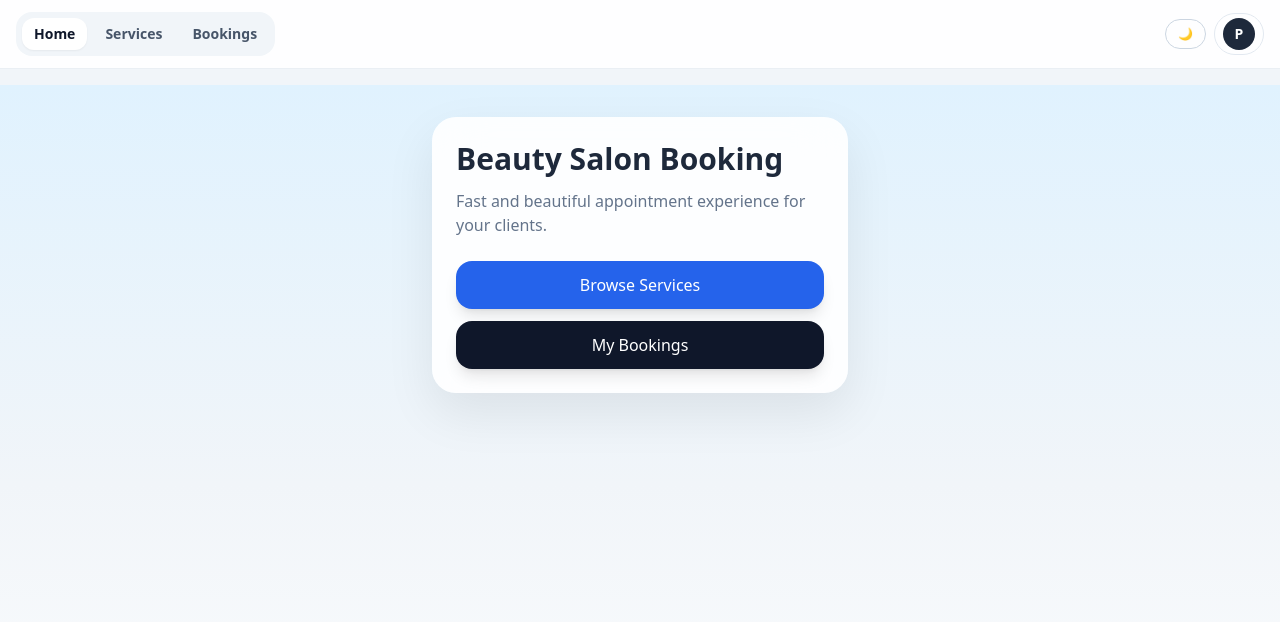
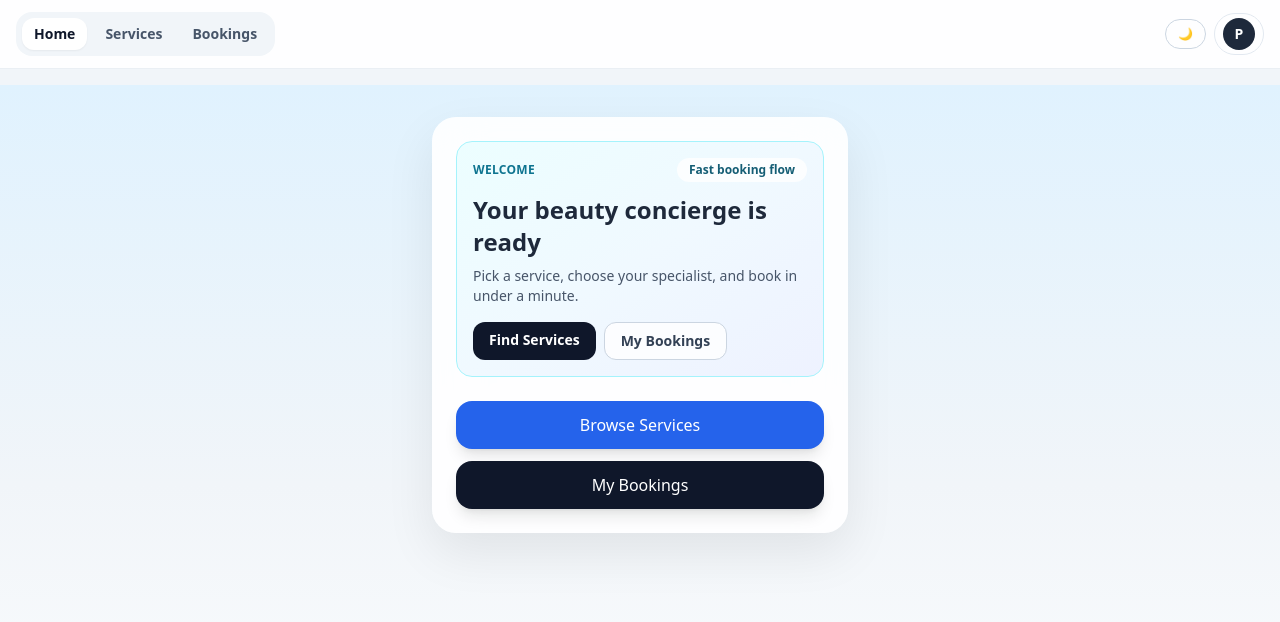
Before and after one commit to toryacode/tma-booking-demo, a React (Vite) app in the folder frontend/: page / in a window 1280 px wide. Shown: the top 622 px of the page. Built offline with nearby package versions, Linux system fonts and the light colour scheme; no server answers.

Commit message:
hero block main page

```diff
--- a/frontend/src/App.tsx
+++ b/frontend/src/App.tsx
@@ -26,6 +26,8 @@ function AppRouter() {
   const navigate = useNavigate();
   const [currentUser, setCurrentUser] = useState<MeResponse | null>(null);
   const [authBootstrapping, setAuthBootstrapping] = useState(true);
+  const [showAuthOverlay, setShowAuthOverlay] = useState(true);
+  const [authOverlayFading, setAuthOverlayFading] = useState(false);
   const [theme, setTheme] = useState<'light' | 'dark'>(() => {
     const stored = localStorage.getItem('tma_theme');
     if (stored === 'light' || stored === 'dark') {
@@ -165,20 +167,25 @@ function AppRouter() {
     setNavAvatarError(false);
   }, [normalizedAvatarSrc]);
 
-  if (authBootstrapping) {
-    return (
-      <div className="min-h-screen bg-gradient-to-b from-slate-100 to-white dark:from-slate-950 dark:to-slate-900">
-        <div className="mx-auto flex min-h-screen max-w-md flex-col items-center justify-center px-6 text-center">
-          <div className="h-12 w-12 animate-spin rounded-full border-4 border-slate-300 border-t-blue-600 dark:border-slate-700 dark:border-t-blue-400" />
-          <h1 className="mt-6 text-xl font-semibold text-slate-800 dark:text-slate-100">Loading your salon space</h1>
-          <p className="mt-2 text-sm text-slate-500 dark:text-slate-300">Authorizing account and preparing your bookings...</p>
-        </div>
-      </div>
-    );
-  }
+  useEffect(() => {
+    if (authBootstrapping) {
+      return;
+    }
+
+    setAuthOverlayFading(true);
+    const timer = window.setTimeout(() => {
+      setShowAuthOverlay(false);
+    }, 150);
+
+    return () => {
+      window.clearTimeout(timer);
+    };
+  }, [authBootstrapping]);
 
   return (
     <div className="min-h-screen bg-slate-100 text-slate-900 transition-colors dark:bg-slate-950 dark:text-slate-100">
+      {!authBootstrapping && (
+      <>
       <nav className="sticky top-0 z-20 border-b border-slate-200/70 bg-white/90 backdrop-blur-md dark:border-slate-800 dark:bg-slate-900/85">
         <div className="container mx-auto px-4 py-3 flex items-center justify-between gap-3">
           <div className="rounded-2xl bg-slate-100 p-1.5 flex items-center gap-1.5 dark:bg-slate-800/80">
@@ -252,6 +259,22 @@ function AppRouter() {
         <Route path="/profile" element={<Profile user={currentUser} />} />
       </Routes>
       </main>
+      </>
+      )}
+
+      {showAuthOverlay && (
+        <div
+          className={`fixed inset-0 z-50 bg-gradient-to-b from-slate-100 to-white transition-opacity duration-300 dark:from-slate-950 dark:to-slate-900 ${authOverlayFading ? 'pointer-events-none opacity-0' : 'opacity-100'}`}
+          aria-live="polite"
+          aria-busy="true"
+        >
+          <div className="mx-auto flex min-h-screen max-w-md flex-col items-center justify-center px-6 text-center">
+            <div className="h-12 w-12 animate-spin rounded-full border-4 border-slate-300 border-t-blue-600 dark:border-slate-700 dark:border-t-blue-400" />
+            <h1 className="mt-6 text-xl font-semibold text-slate-800 dark:text-slate-100">Loading your salon space</h1>
+            <p className="mt-2 text-sm text-slate-500 dark:text-slate-300">Authorizing account and preparing your bookings...</p>
+          </div>
+        </div>
+      )}
     </div>
   );
 }
--- a/frontend/src/pages/Home.tsx
+++ b/frontend/src/pages/Home.tsx
@@ -18,9 +18,30 @@ interface UserReview {
 
 const normalizeStatus = (status: string) => status.trim().toLowerCase().replace(' ', '_');
 
+const formatBookingDateTime = (value: string) =>
+  new Date(value).toLocaleString([], {
+    weekday: 'short',
+    day: 'numeric',
+    month: 'short',
+    hour: '2-digit',
+    minute: '2-digit',
+  });
+
+const getDaysUntil = (value: string) => {
+  const now = Date.now();
+  const target = new Date(value).getTime();
+  const diff = target - now;
+  const days = Math.ceil(diff / (1000 * 60 * 60 * 24));
+  if (days <= 0) return 'Today';
+  if (days === 1) return 'Tomorrow';
+  return `In ${days} days`;
+};
+
 const Home = () => {
   const [nextBooking, setNextBooking] = useState<Booking | null>(null);
   const [lastUnratedCompletedBooking, setLastUnratedCompletedBooking] = useState<Booking | null>(null);
+  const [lastCompletedBooking, setLastCompletedBooking] = useState<Booking | null>(null);
+  const [completedCount, setCompletedCount] = useState(0);
 
   useEffect(() => {
     const loadUpcomingBooking = async () => {
@@ -53,6 +74,8 @@ const Home = () => {
             return bTime - aTime;
           })[0] || null;
 
+        const totalCompletedCount = bookings.filter((booking) => normalizeStatus(booking.status) === 'completed').length;
+
         const unratedLastCompleted =
           lastCompletedBooking && !reviewedBookingIds.has(lastCompletedBooking.id)
             ? lastCompletedBooking
@@ -60,21 +83,78 @@ const Home = () => {
 
         setNextBooking(upcoming);
         setLastUnratedCompletedBooking(!upcoming ? unratedLastCompleted : null);
+        setLastCompletedBooking(lastCompletedBooking);
+        setCompletedCount(totalCompletedCount);
       } catch {
         setNextBooking(null);
         setLastUnratedCompletedBooking(null);
+        setLastCompletedBooking(null);
+        setCompletedCount(0);
       }
     };
 
     void loadUpcomingBooking();
   }, []);
 
+  const hero = (() => {
+    if (nextBooking) {
+      return {
+        eyebrow: 'Next Appointment',
+        title: `${nextBooking.service?.name || 'Service'} with ${nextBooking.employee?.name || 'your specialist'}`,
+        description: `Booked for ${formatBookingDateTime(nextBooking.start_time)}. We will notify you right before it starts.`,
+        primaryTo: `/bookings/${nextBooking.id}`,
+        primaryLabel: 'Open Booking',
+        secondaryTo: '/services',
+        secondaryLabel: 'Add Another Service',
+        badge: getDaysUntil(nextBooking.start_time),
+      };
+    }
+
+    if (lastCompletedBooking) {
+      return {
+        eyebrow: 'Stay In Rhythm',
+        title: 'Ready for your next refresh?',
+        description: `Your last visit was ${formatBookingDateTime(lastCompletedBooking.end_time || lastCompletedBooking.start_time)}${lastCompletedBooking.service?.name ? ` for ${lastCompletedBooking.service.name}` : ''}. Keep the momentum going.`,
+        primaryTo: '/services',
+        primaryLabel: 'Book Next Visit',
+        secondaryTo: '/history',
+        secondaryLabel: 'See Visit History',
+        badge: `${completedCount} completed visit${completedCount === 1 ? '' : 's'}`,
+      };
+    }
+
+    return {
+      eyebrow: 'Welcome',
+      title: 'Your beauty concierge is ready',
+      description: 'Pick a service, choose your specialist, and book in under a minute.',
+      primaryTo: '/services',
+      primaryLabel: 'Find Services',
+      secondaryTo: '/history',
+      secondaryLabel: 'My Bookings',
+      badge: 'Fast booking flow',
+    };
+  })();
+
   return (
     <div className="min-h-screen bg-gradient-to-b from-sky-100 via-slate-100 to-white py-8 dark:from-slate-900 dark:via-slate-900 dark:to-slate-950">
       <div className="mx-auto max-w-md px-4">
         <div className="rounded-3xl bg-white/90 p-6 shadow-[0_20px_50px_rgba(0,0,0,0.08)] backdrop-blur-xl dark:bg-slate-800/95">
-          <h1 className="text-3xl font-semibold text-slate-800 mb-3 dark:text-slate-100">Beauty Salon Booking</h1>
-          <p className="text-slate-500 mb-6 dark:text-slate-300">Fast and beautiful appointment experience for your clients.</p>
+          <div className="mb-6 rounded-2xl border border-cyan-200 bg-gradient-to-br from-cyan-50 via-sky-50 to-indigo-50 p-4 dark:border-cyan-800/60 dark:from-cyan-950/40 dark:via-sky-950/30 dark:to-indigo-950/40">
+            <div className="mb-3 flex items-center justify-between gap-2">
+              <p className="text-xs font-semibold uppercase tracking-wide text-cyan-700 dark:text-cyan-300">{hero.eyebrow}</p>
+              <span className="rounded-full bg-white/80 px-3 py-1 text-xs font-semibold text-cyan-800 dark:bg-slate-900/50 dark:text-cyan-200">{hero.badge}</span>
+            </div>
+            <h1 className="text-2xl font-semibold text-slate-800 dark:text-slate-100">{hero.title}</h1>
+            <p className="mt-2 text-sm text-slate-600 dark:text-slate-300">{hero.description}</p>
+            <div className="mt-4 flex gap-2">
+              <Link to={hero.primaryTo} className="rounded-xl bg-slate-900 px-4 py-2 text-sm font-semibold text-white transition hover:bg-slate-800 dark:bg-slate-100 dark:text-slate-900 dark:hover:bg-white">
+                {hero.primaryLabel}
+              </Link>
+              <Link to={hero.secondaryTo} className="rounded-xl border border-slate-300 bg-white/80 px-4 py-2 text-sm font-semibold text-slate-700 transition hover:bg-white dark:border-slate-600 dark:bg-slate-900/50 dark:text-slate-100 dark:hover:bg-slate-900">
+                {hero.secondaryLabel}
+              </Link>
+            </div>
+          </div>
 
           {nextBooking && (
             <Link
```
